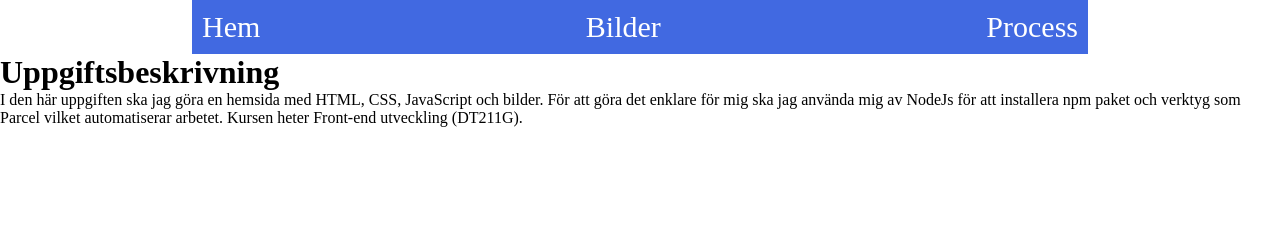
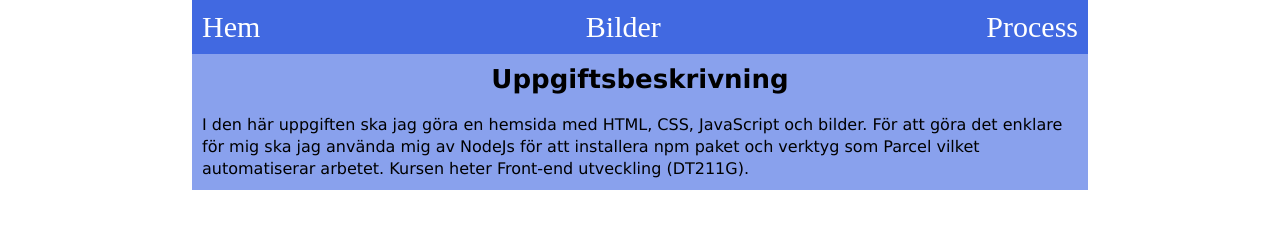
Before and after one commit to HarisSabanovic/Moment1, a website built with Parcel: page src/index.html in a window 1280 px wide. Built offline with nearby package versions, Linux system fonts and the light colour scheme.

Commit message:
Lade till uppgiftsbeskrivning och styla de

```diff
--- a/src/css/style.css
+++ b/src/css/style.css
@@ -28,3 +28,22 @@
 .nav-menu li:hover{
     background-color: blue;
 }
+
+.task-container {
+    width: 70%;
+    margin-inline: auto;
+    background-color: #89a1ed;
+}
+
+.task-container h1 {
+    text-align: center;
+    font-family: 'Lucida Sans', 'Lucida Sans Regular', 'Lucida Grande', 'Lucida Sans Unicode', Geneva, Verdana, sans-serif;
+    padding: 10px;
+    font-size: 26px;
+}
+
+.task-container p {
+    padding: 10px;
+    line-height: 22px;
+    font-family: 'Lucida Sans', 'Lucida Sans Regular', 'Lucida Grande', 'Lucida Sans Unicode', Geneva, Verdana, sans-serif;
+}
```
Also changed, not shown: dist/index.html.
